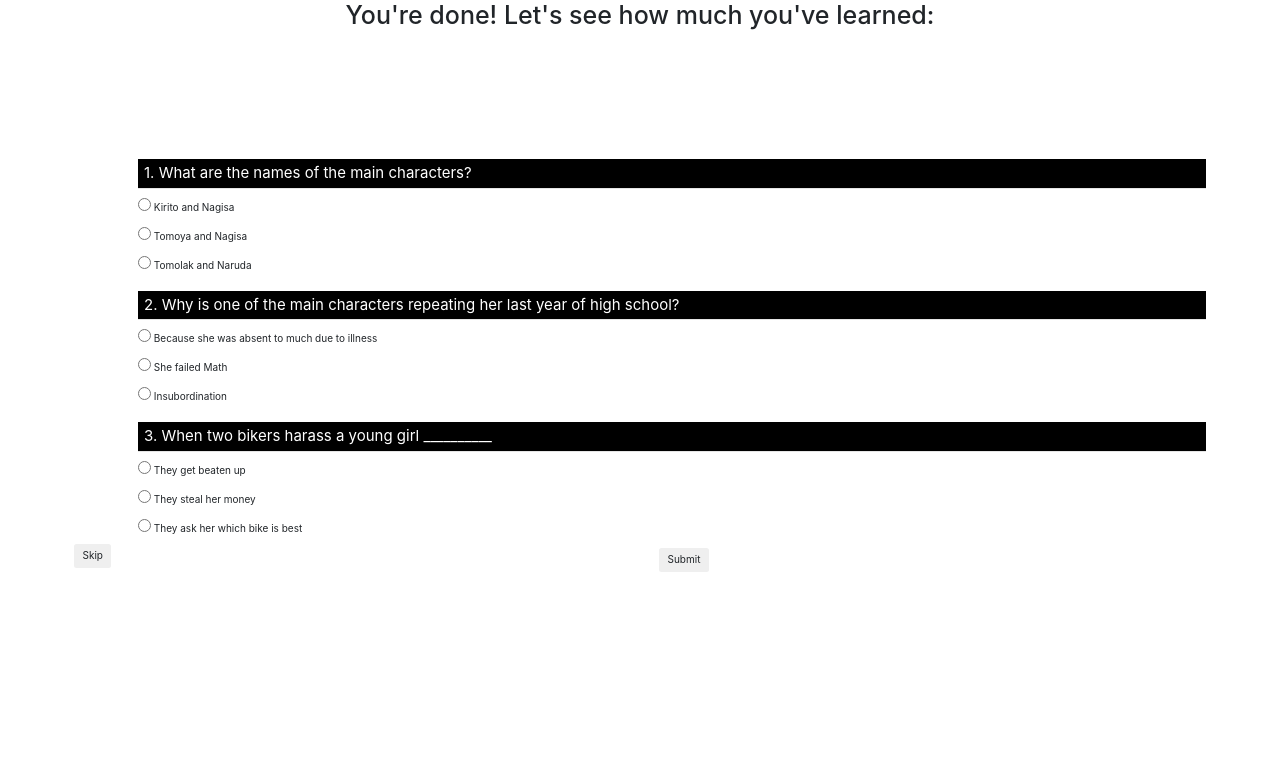
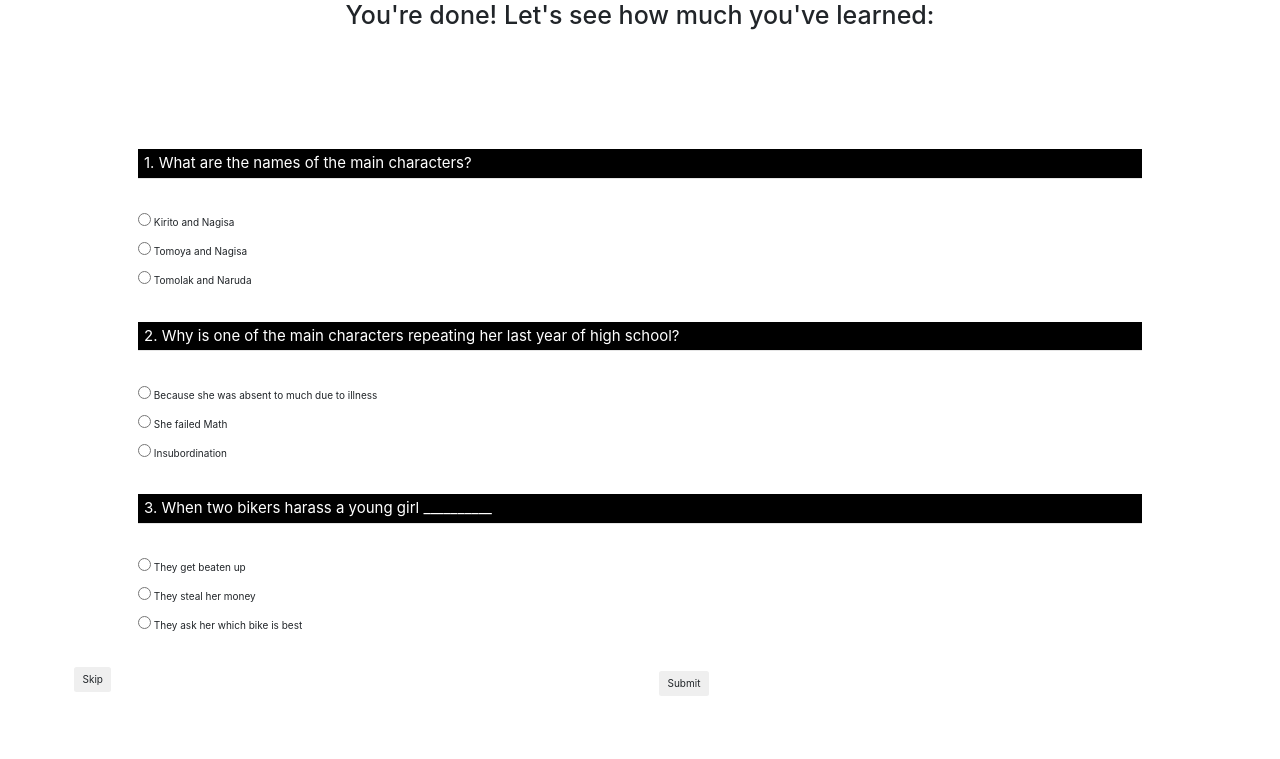
Before and after one commit to cs160su18/final-lishirley71, a Django app: page /watchandlearn/quiz/1/ in a window 1280 px wide. Shown: the top 759 px of the page. Run offline with Django 3.2, Linux system fonts and the light colour scheme; a user stored in the database is signed in; data comes from the database, SQL or seed files in the repository; some libraries are stand-ins or nearby versions.

Commit message:
margin fix

```diff
--- a/watchandlearn/static/watchandlearn/css/main.css
+++ b/watchandlearn/static/watchandlearn/css/main.css
@@ -210,8 +210,7 @@ html, body{
 }
 
 .question{
-  padding-left: 5vw;
-  margin-top:10px;
+  padding: 2vw 5vw;
 }
 
 .questionNumber{
```
